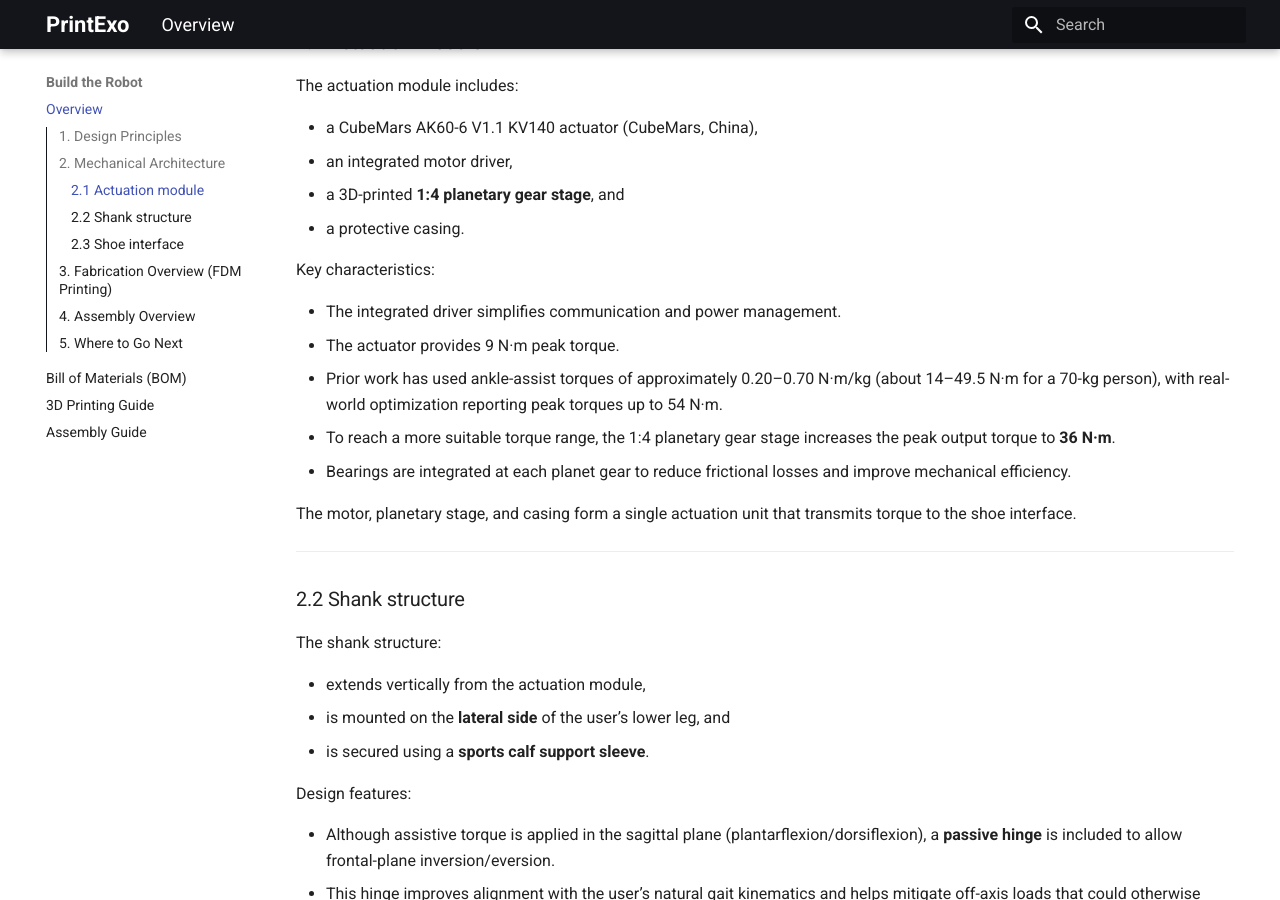
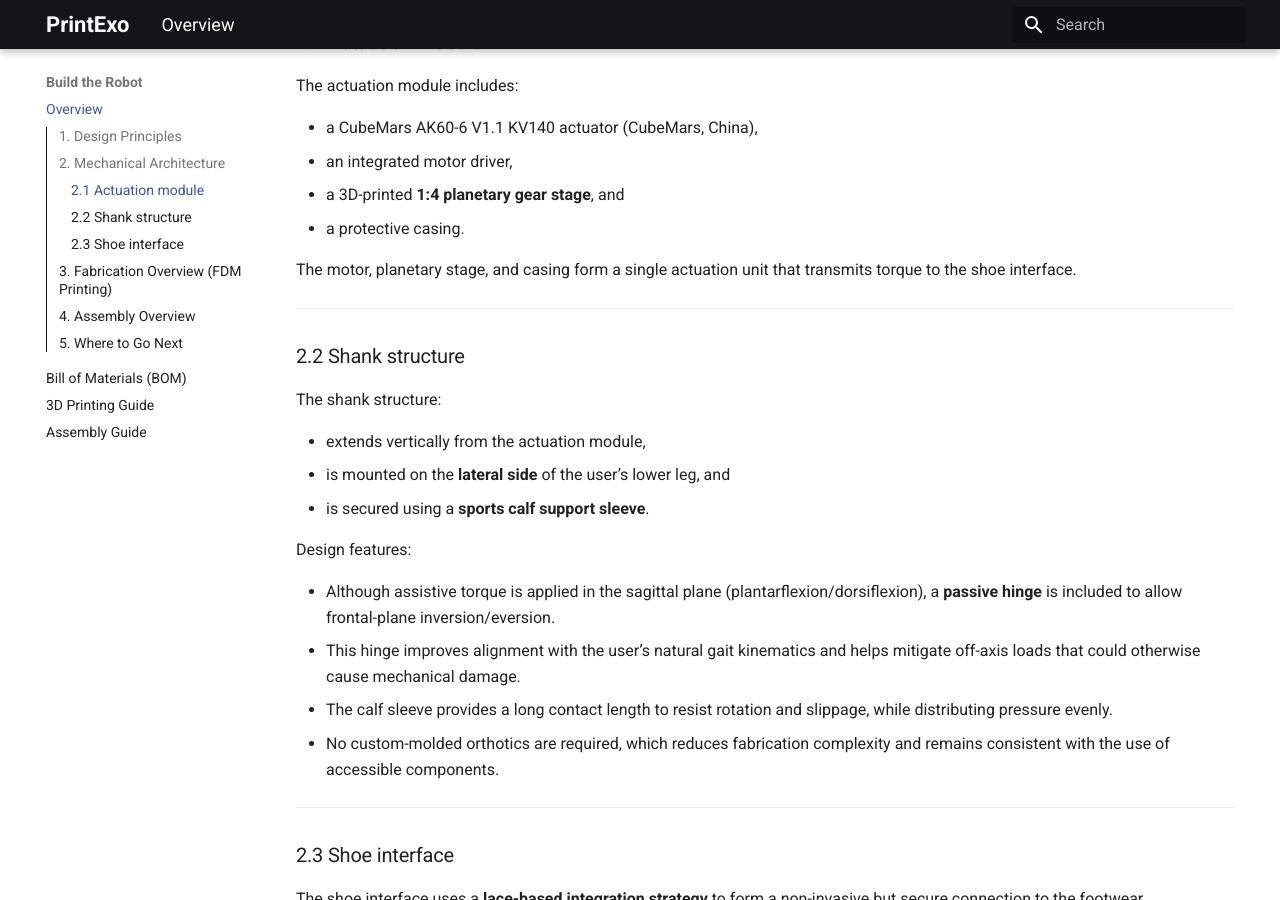
Before and after one commit to printexo/printexo.github.io, an MkDocs documentation site: the page built from docs/hardware/index.md, in a window 1280 px wide and 900 px high, scrolled down 1203 px. Built offline with MkDocs 1.6.1 and Material for MkDocs 9.7.7, drawn with Linux system fonts in a browser that asks for light colours.

Commit message:
Update index.md

```diff
--- a/docs/hardware/index.md
+++ b/docs/hardware/index.md
@@ -48,14 +48,6 @@ The actuation module includes:
 - an integrated motor driver,
 - a 3D-printed **1:4 planetary gear stage**, and
 - a protective casing.
-
-Key characteristics:
-
-- The integrated driver simplifies communication and power management.
-- The actuator provides 9 N·m peak torque.
-- Prior work has used ankle-assist torques of approximately 0.20–0.70 N·m/kg (about 14–49.5 N·m for a 70-kg person), with real-world optimization reporting peak torques up to 54 N·m.
-- To reach a more suitable torque range, the 1:4 planetary gear stage increases the peak output torque to **36 N·m**.
-- Bearings are integrated at each planet gear to reduce frictional losses and improve mechanical efficiency.
 
 The motor, planetary stage, and casing form a single actuation unit that transmits torque to the shoe interface.
 
```
